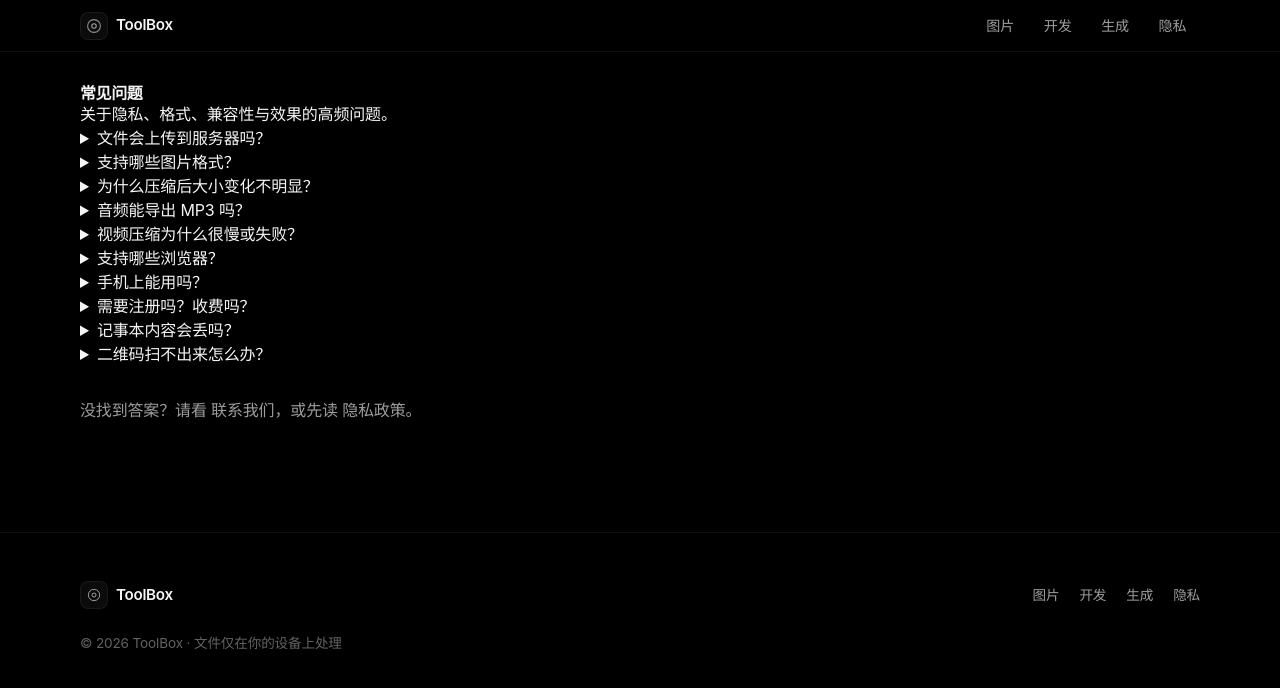
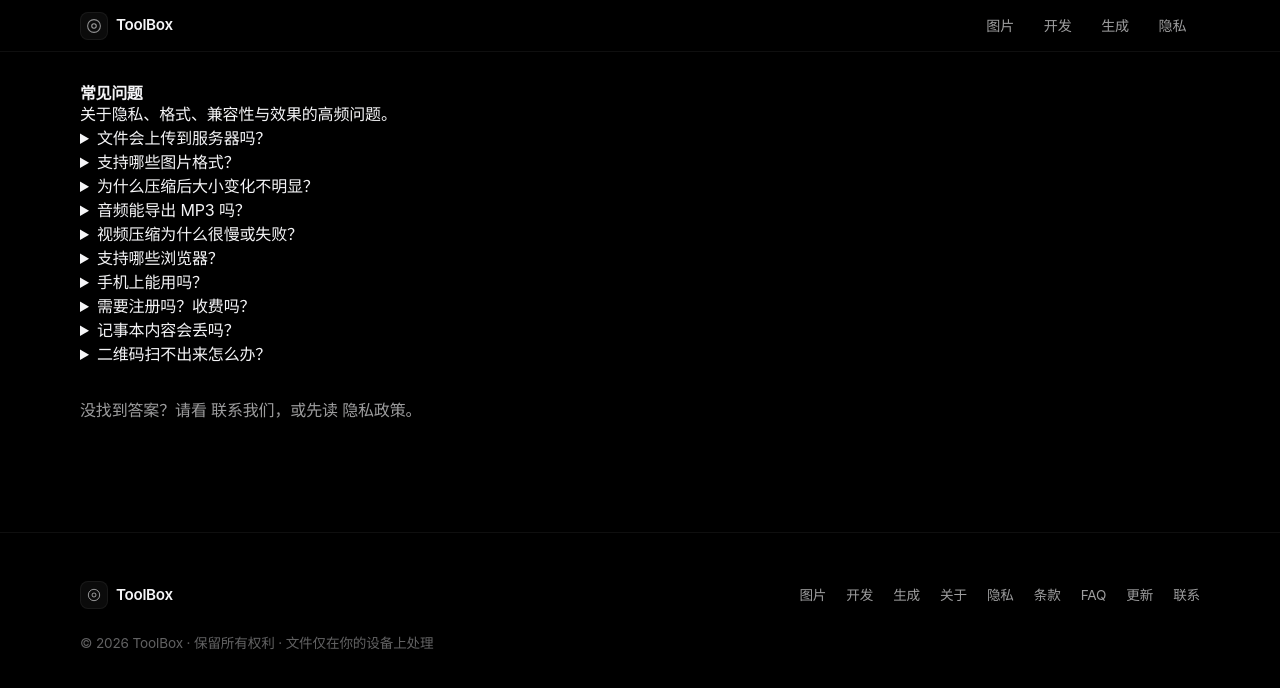
Before and after one commit to ccy54185-byte/toolbox, a Next.js app: page /faq in a window 1280 px wide. Shown: the top 688 px of the page. Built offline with nearby package versions, Linux system fonts and the light colour scheme.

Commit message:
docs: AdSense/SEO ops pages

```diff
--- a/src/components/SiteFooter.tsx
+++ b/src/components/SiteFooter.tsx
@@ -1,7 +1,17 @@
 import Link from "next/link";
 import { SITE } from "@/lib/categories";
 
+const LINKS = [
+  { href: "/about/", label: "关于" },
+  { href: "/privacy/", label: "隐私" },
+  { href: "/terms/", label: "条款" },
+  { href: "/faq/", label: "FAQ" },
+  { href: "/changelog/", label: "更新" },
+  { href: "/contact/", label: "联系" },
+];
+
 export default function SiteFooter() {
+  const year = new Date().getFullYear();
   return (
     <footer className="apple-footer">
       <div className="apple-wrap">
@@ -19,11 +29,15 @@ export default function SiteFooter() {
             <Link href="/tools/image/">图片</Link>
             <Link href="/tools/developer/">开发</Link>
             <Link href="/tools/generator/">生成</Link>
-            <Link href="/privacy/">隐私</Link>
+            {LINKS.map((l) => (
+              <Link key={l.href} href={l.href}>
+                {l.label}
+              </Link>
+            ))}
           </nav>
         </div>
         <p className="apple-footer-note">
-          © {new Date().getFullYear()} {SITE.name} · 文件仅在你的设备上处理
+          © {year} {SITE.name} · 保留所有权利 · 文件仅在你的设备上处理
         </p>
       </div>
     </footer>
```
